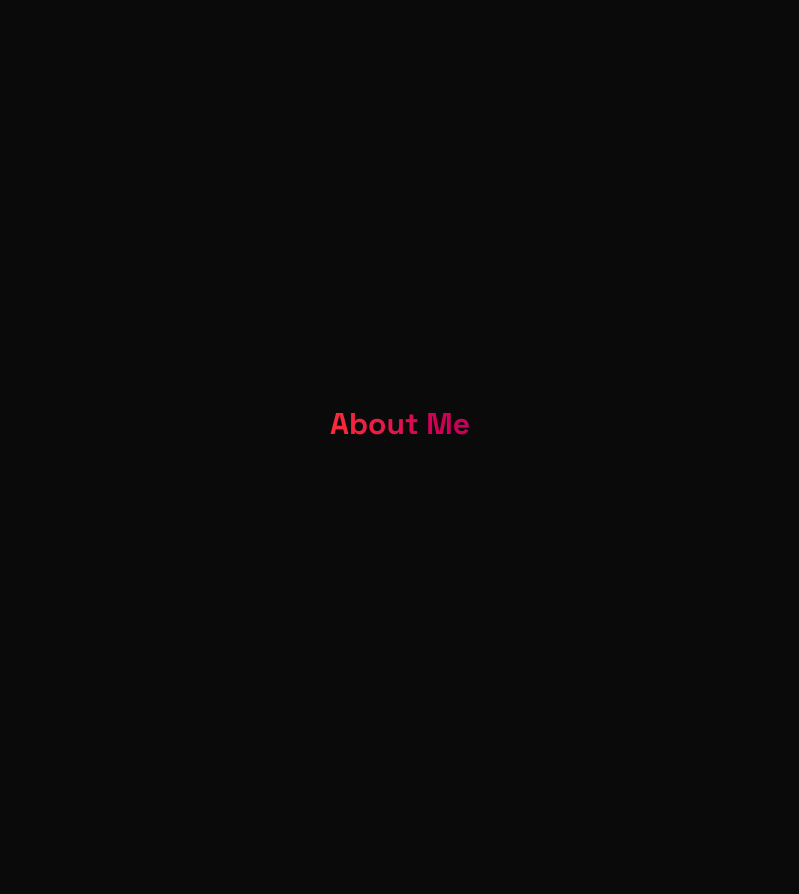
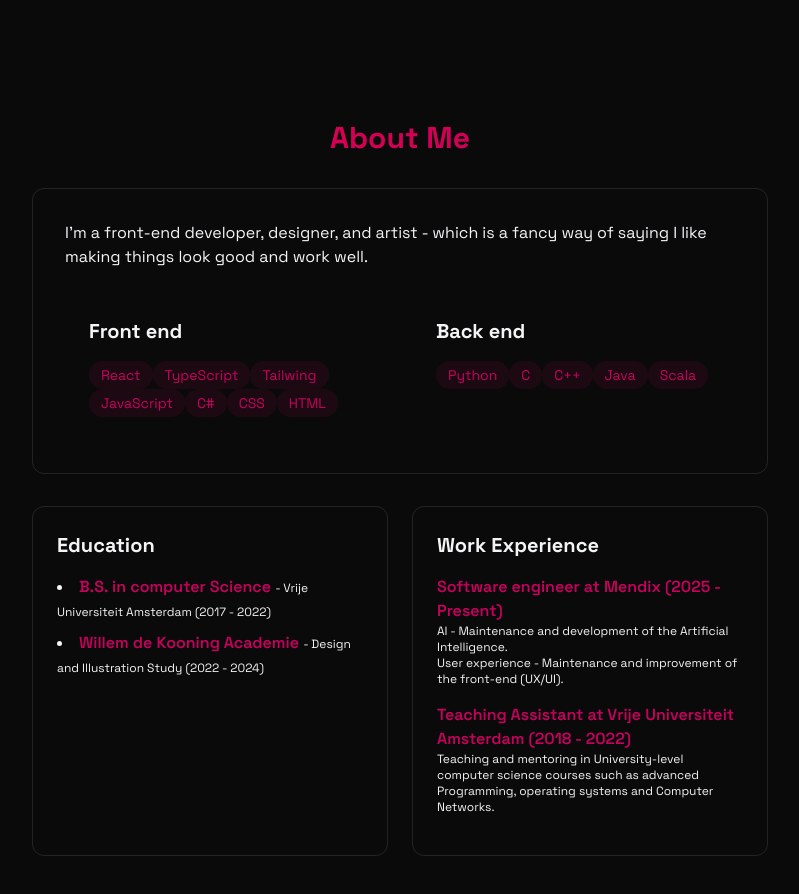
Before and after one commit to ruby-bnf/basic-portfolio, a React (Vite) app: page / in a window 1280 px wide. Shown: the part 1560-2454 px from the top of the page, without its empty margins (240-1039 px from the left). Before the commit the page ends 2400 px from the top, so only its background shows below. Built offline with nearby package versions, Linux system fonts and the light colour scheme.

Commit message:
Add about section

```diff
--- a/src/components/sections/About.jsx
+++ b/src/components/sections/About.jsx
@@ -1,14 +1,137 @@
 export const About = () => {
   return (
     <section
-      id-about
+      id="about"
       className="min-h-screen flex items-center justify-center py-20"
     >
       <div className="max-w-3xl mx-auto px-4">
-        <h2 className="text-3xl font-bold mb-8 bg-gradient-to-r from-red-500 to-pink-700 bg-clip-text text-transparent text-center">
+        <h2 className="text-3xl font-bold mb-8 bg-gradient-to-r from-[#e1144c] to-pink-700 bg-clip-text text-transparent text-center">
           About Me
         </h2>
+
+        <div className="rounded-xl p-8 border-white/10 border hover:-translate-y-1 transition-all">
+          <p className="text-grey-300 mb-6">
+            I'm a front-end developer, designer, and artist - which is a fancy
+            way of saying I like making things look good and work well.{" "}
+          </p>
+          <Skills />
+        </div>
+
+        <div className="grid grid-cols-1 md:grid-cols-2 gap-6 mt-8">
+          <Education />
+          <WorkExpirience />
+        </div>
       </div>
     </section>
   );
 };
+
+const Skills = (skills) => {
+  const frontEndSkills = [
+    "React",
+    "TypeScript",
+    "Tailwing",
+    "JavaScript",
+    "C#",
+    "CSS",
+    "HTML",
+  ];
+
+  const backEndSkills = ["Python", "C", "C++", "Java", "Scala"];
+  return (
+    <div className="grid grid-cols-1 md:grid-cols-2 gap-6">
+      <SkillsList name={"Front end"} skills={frontEndSkills} />
+      <SkillsList name={"Back end"} skills={backEndSkills} />
+    </div>
+  );
+};
+
+const SkillsList = ({ name, skills }) => {
+  return (
+    <div className="rounded-xl p-6 hover:-translate-y-1 transition-aall">
+      <h3 className="text-xl font-bold mb-4">{name}</h3>
+      <div className="flex flex-wrap gap2">
+        {skills.map((tech, key) => {
+          return (
+            <span
+              key={key}
+              className="bg-pink-700/10 text-pink-700 py-1 px-3 rounded-full text-sm hover:bg-[#e1144c]/20  transition"
+            >
+              {tech}
+            </span>
+          );
+        })}
+      </div>
+    </div>
+  );
+};
+
+const Education = () => {
+  const Study = ({ course, institution, date }) => {
+    return (
+      <span>
+        <span className="text-pink-700 font-semibold">{course}</span>{" "}
+        <span className="text-xs">{` - ${institution} (${date})`}</span>
+      </span>
+    );
+  };
+
+  return (
+    <div className="p-6 rounded-xl border-white/10 border hover:-translate-y-1 transition-all">
+      <h3 className="text-xl font-bold mb-4">Education</h3>
+      <ul className="list-disc list-inside text-grey-300 space-y-2">
+        <li>
+          <Study
+            institution={"Vrije Universiteit Amsterdam"}
+            date={"2017 - 2022"}
+            course={"B.S. in computer Science"}
+          />
+        </li>
+
+        <li>
+          <Study
+            institution={"Design and Illustration Study"}
+            date={"2022 - 2024"}
+            course={"Willem de Kooning Academie"}
+          />
+        </li>
+      </ul>
+    </div>
+  );
+};
+
+const WorkExpirience = () => {
+  const Position = ({ company, date, description }) => {
+    return (
+      <div className="space-grey-4 text-grey-100 mb-4">
+        <h4 className="text-pink-700 font-semibold">{`${company} (${date})`}</h4>
+        <p className="whitespace-pre-line text-xs">{description}</p>
+      </div>
+    );
+  };
+
+  return (
+    <div className="p-6 rounded-xl border-white/10 border hover:-translate-y-1 transition-all">
+      <h3 className="text-xl font-bold mb-4">Work Experience</h3>
+      <div className="space-grey-4 text-grey-100">
+        <div>
+          <Position
+            company={"Software engineer at Mendix"}
+            date={"2025 - Present"}
+            description={
+              "AI - Maintenance and development of the Artificial Intelligence. \nUser experience - Maintenance and improvement of the front-end (UX/UI)."
+            }
+          />
+
+          <Position
+            company={"Teaching Assistant at Vrije Universiteit Amsterdam"}
+            date={"2018 - 2022"}
+            description={
+              "Teaching and mentoring in University-level computer science courses such as advanced Programming, operating systems and Computer Networks."
+            }
+          />
+        </div>
+      </div>
+    </div>
+  );
+};
```
